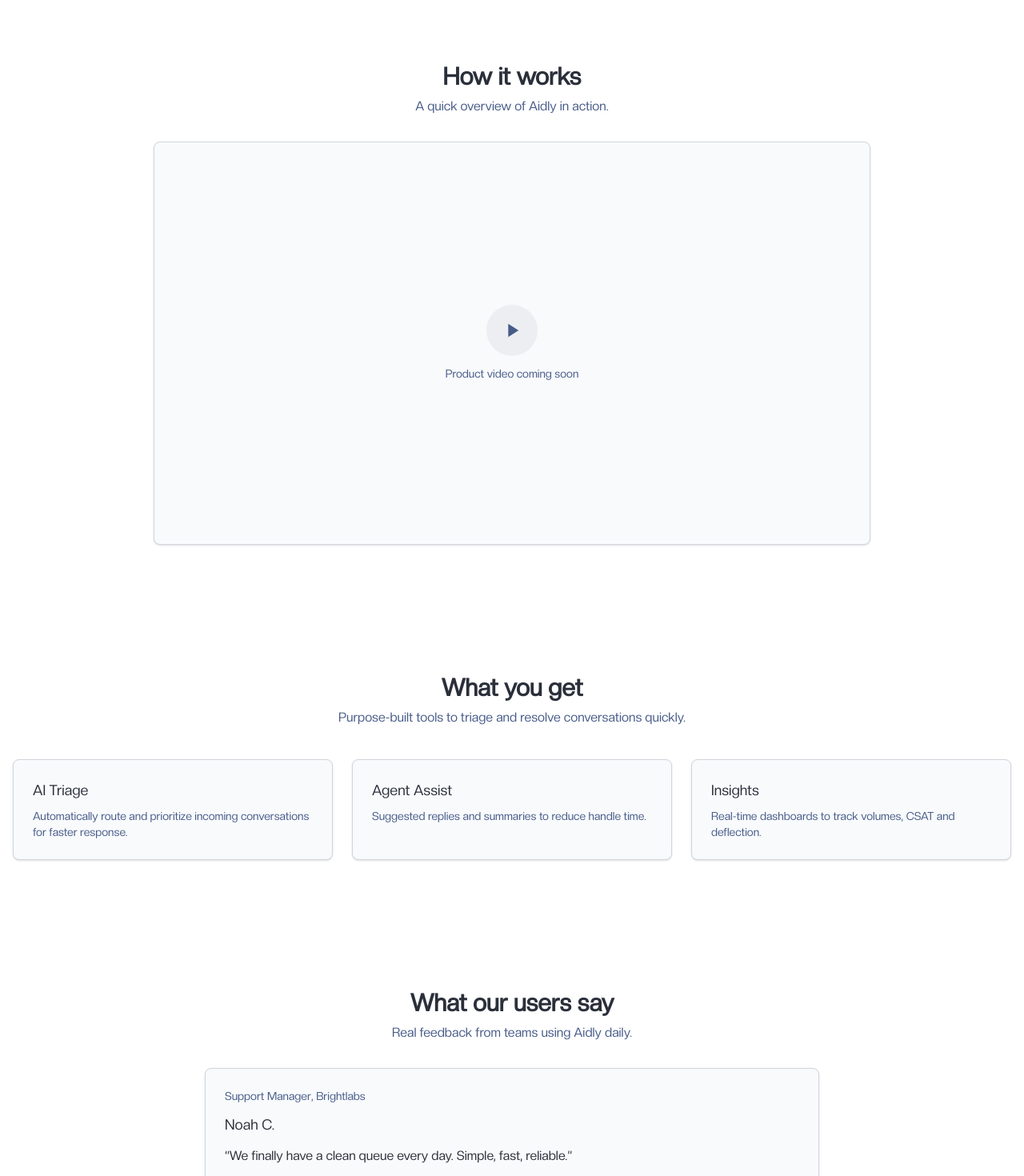
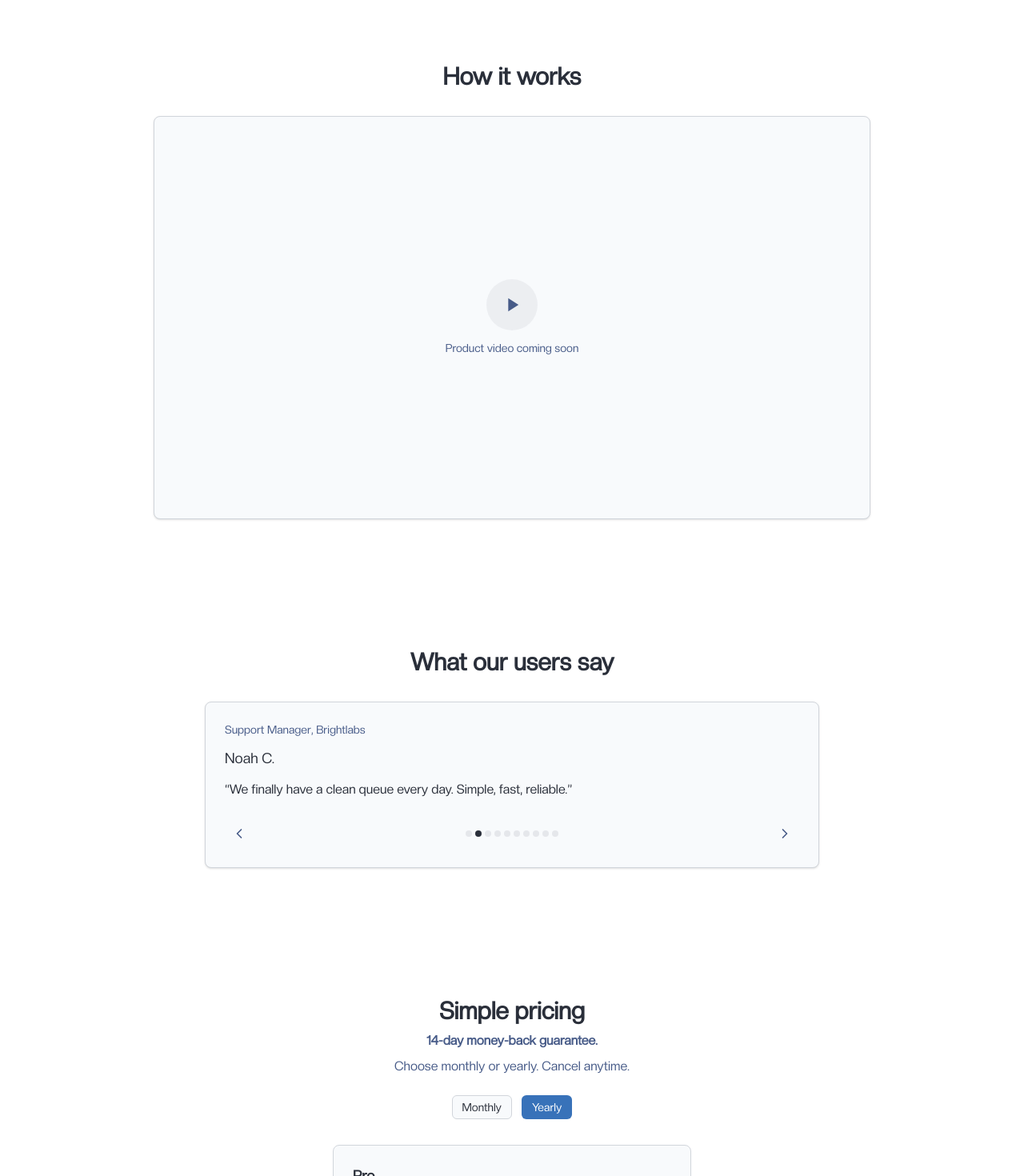
Before and after one commit to matiiimat/cs-appv1, a Next.js app: page / in a window 1280 px wide. Shown: the part 660-2130 px from the top of the page at 80% size. Built offline with nearby package versions, Linux system fonts and the light colour scheme.

Commit message:
Streamlining Landing Page

```diff
--- a/app/page.tsx
+++ b/app/page.tsx
@@ -95,7 +95,6 @@ export default function Home() {
       <section id="how-it-works" className="container mx-auto px-4 py-16 md:py-20">
         <div className="mx-auto max-w-3xl text-center">
           <h2 className="text-2xl md:text-3xl font-semibold">How it works</h2>
-          <p className="mt-2 text-muted-foreground">A quick overview of Aidly in action.</p>
         </div>
         <div className="mt-8 mx-auto max-w-4xl">
           <div
@@ -116,13 +115,10 @@ export default function Home() {
         </div>
       </section>
 
-      {/* Features */}
+      {/* Features
   <section id="features" className="container mx-auto px-4 py-16 md:py-20">
         <div className="mx-auto max-w-2xl text-center">
           <h2 className="text-2xl md:text-3xl font-semibold">What you get</h2>
-          <p className="mt-2 text-muted-foreground">
-            Purpose-built tools to triage and resolve conversations quickly.
-          </p>
         </div>
         <div className="mt-10 grid gap-6 md:grid-cols-3">
           {[
@@ -136,13 +132,12 @@ export default function Home() {
             </div>
           ))}
         </div>
-  </section>
+  </section> */}
 
   {/* Users Opinion */}
   <section id="testimonials" className="container mx-auto px-4 py-16 md:py-20">
     <div className="mx-auto max-w-2xl text-center">
       <h2 className="text-2xl md:text-3xl font-semibold">What our users say</h2>
-      <p className="mt-2 text-muted-foreground">Real feedback from teams using Aidly daily.</p>
     </div>
     <div className="mt-8">
       {/* Lightweight carousel with 10 placeholder opinions */}
@@ -155,6 +150,7 @@ export default function Home() {
       <section id="pricing" className="container mx-auto px-4 py-16 md:py-20">
         <div className="mx-auto max-w-2xl text-center">
           <h2 className="text-2xl md:text-3xl font-semibold">Simple pricing</h2>
+          <p className="mt-2 text-muted-foreground font-bold">14-day money-back guarantee.</p>
           <p className="mt-2 text-muted-foreground">Choose monthly or yearly. Cancel anytime.</p>
         </div>
         <div className="mt-6 flex items-center justify-center gap-3">
@@ -222,9 +218,11 @@ export default function Home() {
         </div>
         <div className="mx-auto mt-6 max-w-3xl space-y-4">
           {[
-            { q: "Is there a trial?", a: "No trial at launch. You can cancel anytime and keep access until the end of the billing period." },
-            { q: "Can I cancel?", a: "Yes, from billing settings. Access remains until the paid period ends." },
-            { q: "Do you support teams?", a: "Team/seat billing is not available yet; planned for later." },
+            { q: "How do I get started?", a: "Setup takes just a minute. Once you register, Aidly creates a unique support email for you. Simply forward your existing support address to it (or use it directly), add your favorite AI tool’s API key, and you are ready to go." },
+            { q: "How do you handle data?", a: "You own your data; we only process it to deliver the service. Sensitive message fields are encrypted at rest with per‑organization keys and protected by TLS in transit, with least‑privilege, audited access. We’re EU‑based and GDPR‑aware, offering a DPA and a transparent subprocessor list, with SCCs for any non‑EEA transfers. You can request export or deletion anytime" },
+            { q: "Which AI provider and models do you support?", a: "All models from OpenAI and Anthropic." },
+            { q: "Can I use my own LLM?", a: "Soon! We are working on it" },
+            { q: "I am not satisfied with the tool, can I cancel?", a: "Of course! Send a message to our support and we'll proceed with the cancellation. If you could let us know what made you cancel that'd be super appreciated." },
           ].map((f) => (
             <div key={f.q} className="rounded-lg border bg-card p-4">
               <p className="font-medium">{f.q}</p>
```
